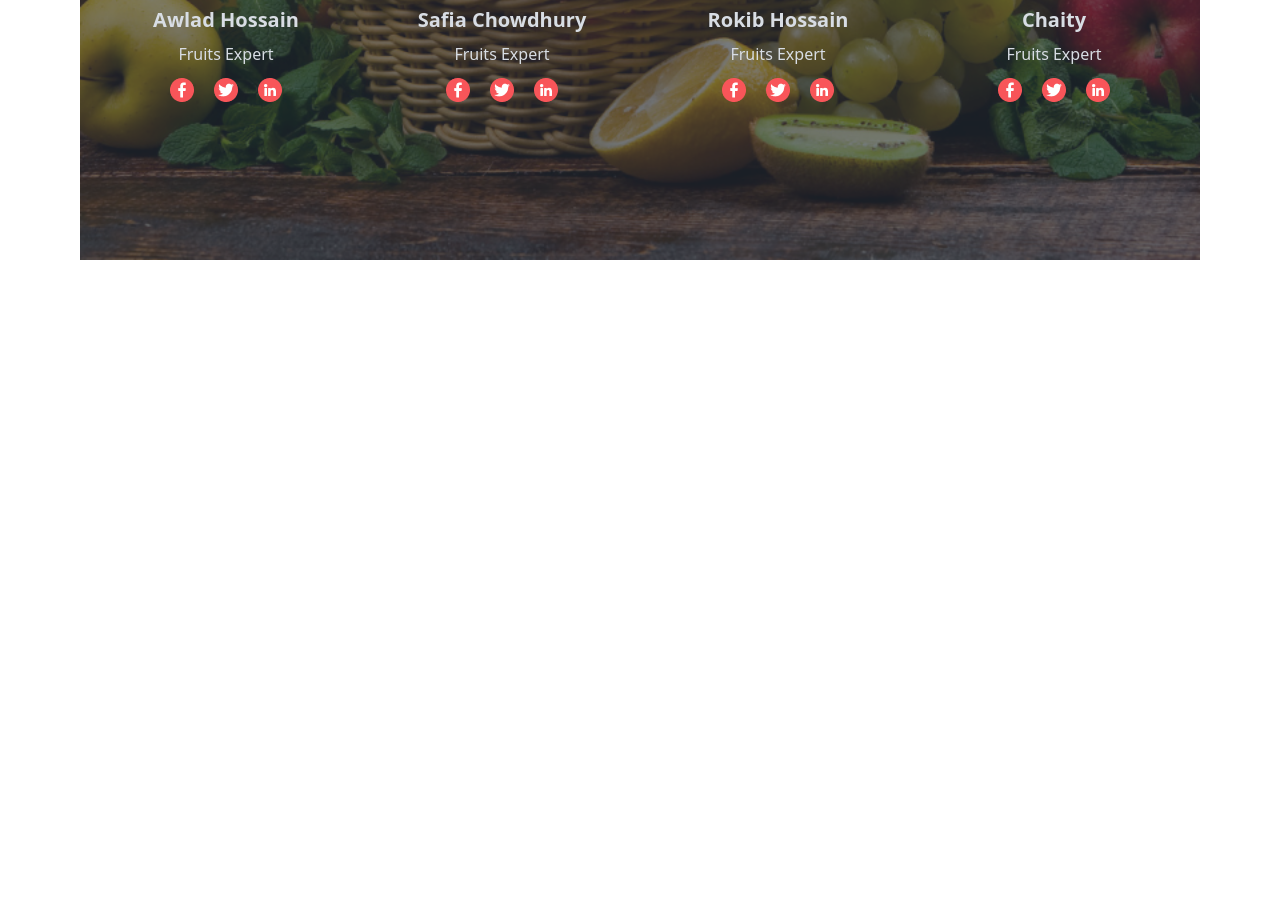
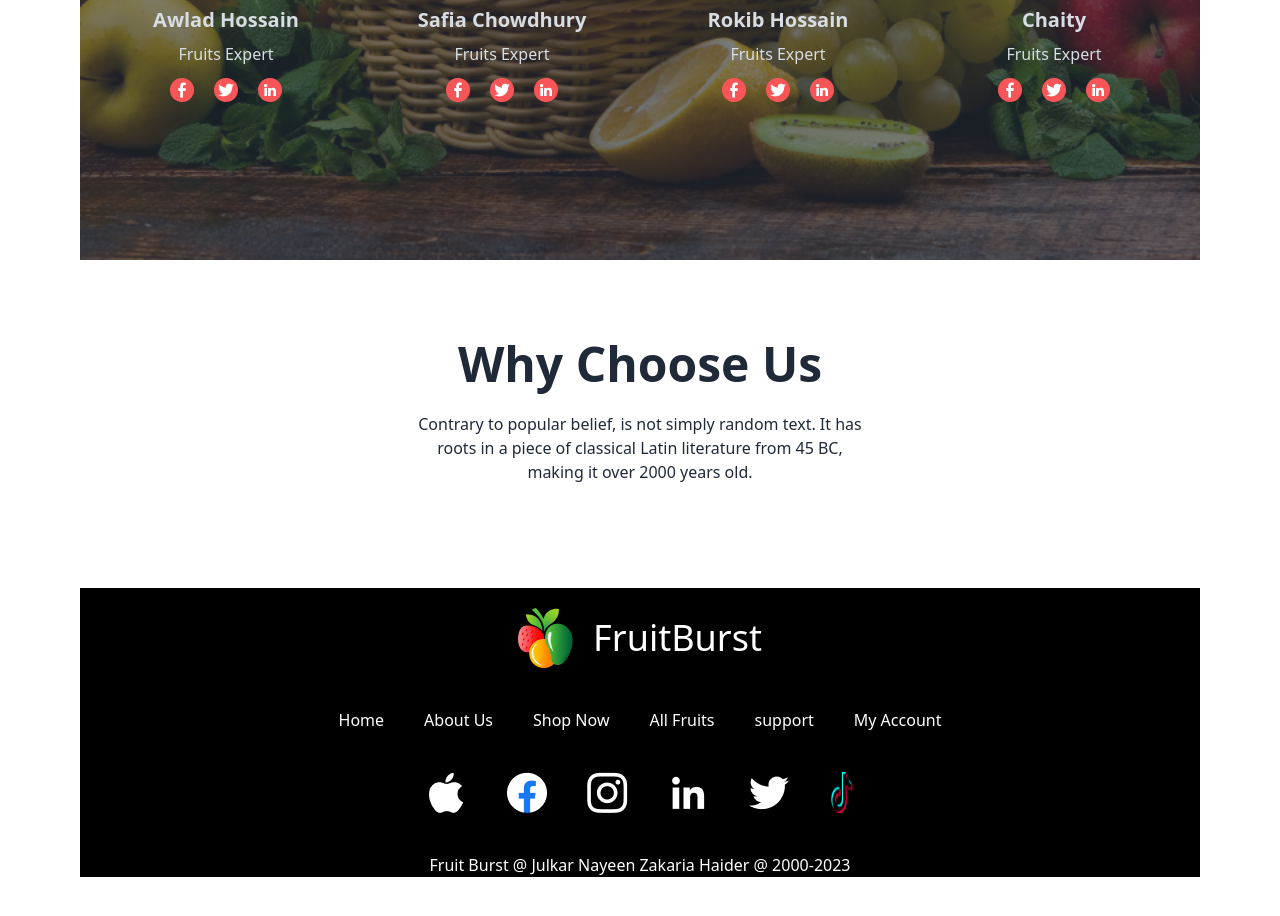
Before and after one commit to Julkarnayeen/fruit-brust-main, a plain HTML site: page index.html in a window 1280 px wide. Shown: the part 2394-3310 px from the top of the page. Before the commit the page ends 2694 px from the top, so only its background shows below. Drawn offline with nearby package versions, Linux system fonts and the light colour scheme.

Commit message:
ekta area bad ache. tution a jacchi.. ese korbo

```diff
--- a/index.html
+++ b/index.html
@@ -255,9 +255,45 @@
           </div>
         </div>
       </div>
-    <!-- MAIN AREA END -->
+      <!-- Why Choose Us -->
+      <div class="hero py-20">
+        <div class="text-center">
+          <div class="max-w-md">
+            <h1 class="text-5xl font-bold">Why Choose Us</h1>
+            <p class="py-6">Contrary to popular belief, is not simply random text. It has roots in a piece of classical Latin literature from 45 BC, making it over 2000 years old.</p>
+          </div>
+        </div>
+      </div>
+      <!-- Why Choose Us Section -->
+      <div class="bg-red-700">
+
+      </div>
+<!-- MAIN AREA END -->
     <!-- FOOTER AREA START -->
-
+    <footer>
+        <div class="bg-black text-white w-full">
+            <div class="flex justify-center items-center gap-5 pt-5">
+                <img src="./images/logo.png" alt="logo"><h1><span class="logo-g"><h1 class="text-4xl">FruitBurst</h1>
+            </div>
+            <div class="flex justify-center items-center gap-10 mt-10">
+                <div class="">Home</div>
+                <div class="">About Us</div>
+                <div class="">Shop Now</div>
+                <div class="">All Fruits</div>
+                <div class="">support</div>
+                <div class="">My Account</div>
+            </div>
+            <div class="flex justify-center item-center gap-10 mt-10">
+                <img src="./socia-icon/apple 1.png" alt="">
+                <img src="./socia-icon/facebook 1.png" alt="">
+                <img src="./socia-icon/instagram 1.png" alt="">
+                <img src="./socia-icon/linkedin 1.png" alt="">
+                <img src="./socia-icon/twitter 1.png" alt="">
+                <img src="./socia-icon/tik-tok 1.png" alt="">
+            </div>
+            <div class="flex justify-center items-center mt-10"><h5>Fruit Burst @ Julkar Nayeen Zakaria Haider @ 2000-2023</h5>
+        </div>
+    </footer>
     <!-- FOOTER AREA END -->
 </body>
 </html>
```
Also changed, not shown: socia-icon/Group 49.png (added), socia-icon/Vector.png (added), socia-icon/apple 1.png (added), socia-icon/facebook 1.png (added), socia-icon/instagram 1.png (added), socia-icon/linkedin 1.png (added), socia-icon/tik-tok 1.png (added), socia-icon/twitter 1.png (added).
